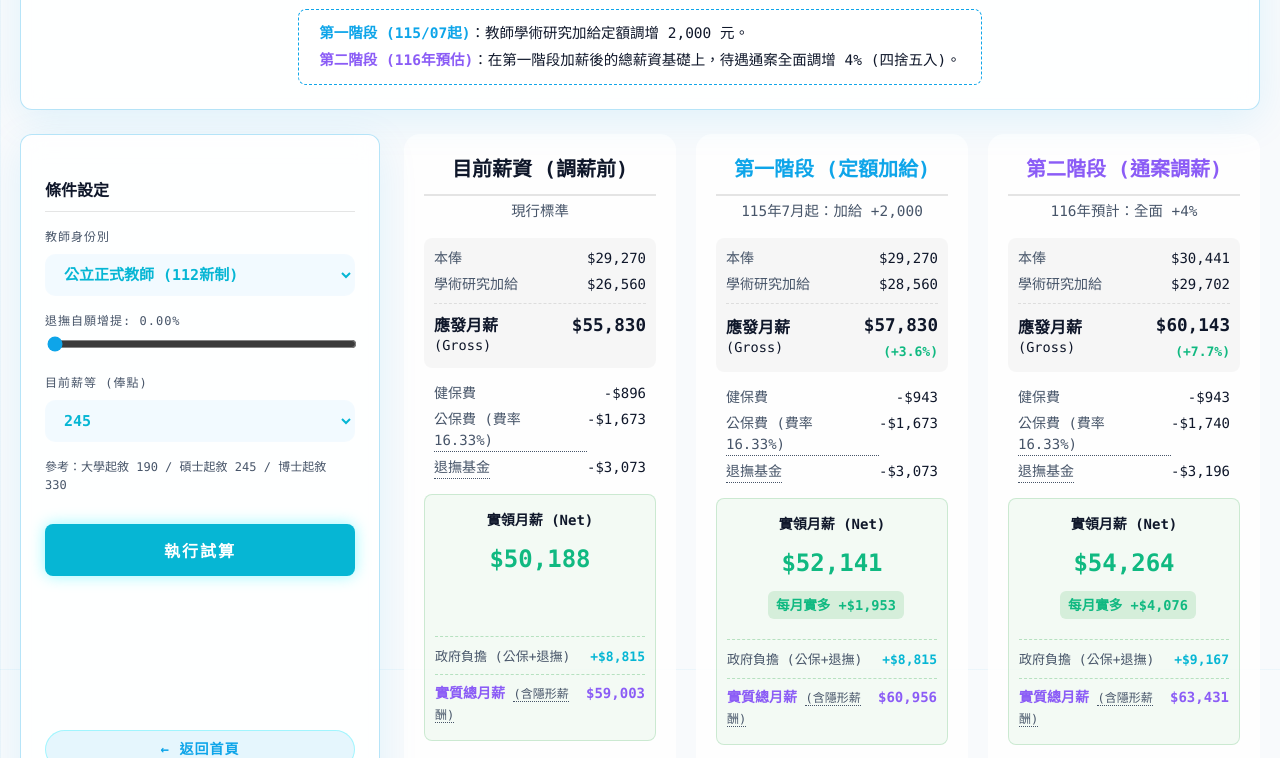
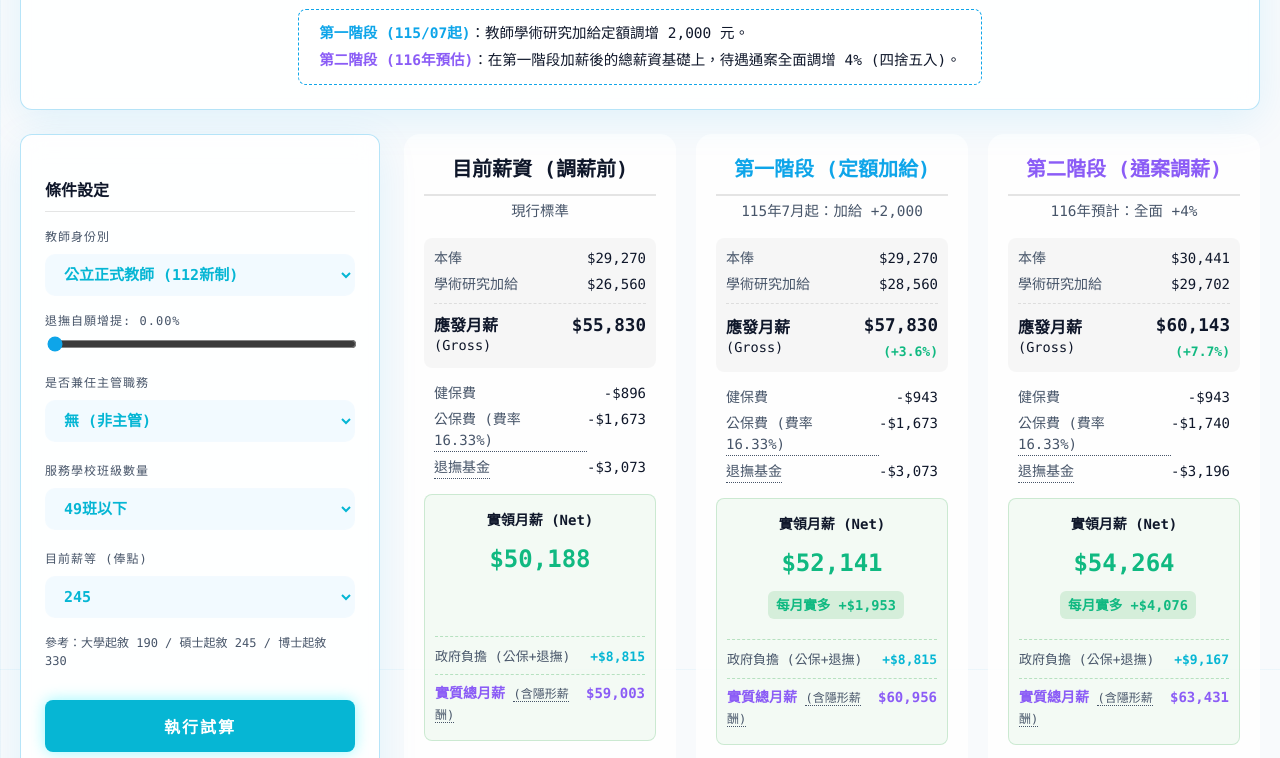
Before and after one commit to dondonjain/TeachORNot, a plain HTML site: page raise_calculator.html in a window 1280 px wide. Shown: the part 131-889 px from the top of the page. Drawn offline with Linux system fonts and the light colour scheme.

Commit message:
新增主管加給

```diff
--- a/raise_calculator.html
+++ b/raise_calculator.html
@@ -150,6 +150,26 @@
             </div>
 
             <div class="input-group">
+                <label>是否兼任主管職務</label>
+                <select id="supervisorRole" onchange="runRaiseSimulation()" style="margin-top: 6px; text-align: left;">
+                    <option value="無" selected>無 (非主管)</option>
+                    <option value="校長(高中職)">校長 (高中職)</option>
+                    <option value="校長(一般中小學)">校長 (一般中小學)</option>
+                    <option value="主任">主任</option>
+                    <option value="組長">組長</option>
+                </select>
+            </div>
+
+            <div class="input-group">
+                <label>服務學校班級數量</label>
+                <select id="classCount" onchange="runRaiseSimulation()" style="margin-top: 6px; text-align: left;">
+                    <option value="70班以上">70班以上</option>
+                    <option value="50-69班">50 ~ 69班</option>
+                    <option value="49班以下" selected>49班以下</option>
+                </select>
+            </div>
+
+            <div class="input-group">
                 <label>目前薪等 (俸點)</label>
                 <select id="startPoint" onchange="runRaiseSimulation()" style="margin-top: 6px; text-align: left;"></select>
             </div>
--- a/raise_calculator.js
+++ b/raise_calculator.js
@@ -31,7 +31,7 @@ function togglePensionUI() {
     if (volGroup) volGroup.style.display = (val === 'official_new') ? 'flex' : 'none';
 }
 
-function calculateStage(stageIdx, point, teacherType, optInPension) {
+function calculateStage(stageIdx, point, teacherType, optInPension, supervisorRole, classCount) {
     let isOldSys = teacherType === 'official_old';
     let isNewSys = teacherType === 'official_new';
 
@@ -39,16 +39,40 @@ function calculateStage(stageIdx, point, teacherType, optInPension) {
     let b = AppData.basePayMap[point] || 0;
     let a = (point >= 475) ? 35780 : ((point >= 350) ? 30140 : ((point >= 245) ? 26560 : 23160));
 
+    // 取得主管加給(s)與工作獎金(w)
+    let s = 0;
+    let w = 0;
+    if (supervisorRole === '校長(高中職)') s = 13510;
+    else if (supervisorRole === '校長(一般中小學)') s = 10010;
+    else if (supervisorRole === '主任' && classCount === '70班以上') s = 7750;
+    else if (supervisorRole === '主任' || supervisorRole === '組長') {
+        if (point >= 290) s = 5930;
+        else if (point >= 245) s = 4870;
+        else s = 4320;
+    }
+
+    if (supervisorRole !== '無') {
+        if (supervisorRole === '校長(高中職)' || supervisorRole === '校長(一般中小學)') {
+            w = (classCount === '70班以上' || classCount === '50-69班') ? 2000 : 1000;
+        } else {
+            w = (classCount === '70班以上' || classCount === '50-69班') ? 1500 : 1000;
+        }
+    }
+
     // 依據調薪階段調整
     if (stageIdx === 1) {
         a += 2000;
+        if (s > 0) s += 2000;
     } else if (stageIdx === 2) {
         a += 2000;
+        if (s > 0) s += 2000;
+
         b = Math.round(b * 1.04);
         a = Math.round(a * 1.04);
+        if (s > 0) s = Math.round(s * 1.04);
     }
 
-    let gM = b + a;
+    let gM = b + a + s + w;
     let mH = getHealthIns(gM);
 
     let mPubSelf = 0, mPubGov = 0;
@@ -84,7 +108,7 @@ function calculateStage(stageIdx, point, teacherType, optInPension) {
     let poolGovAnnual = poolGov * 12;
 
     return {
-        stageIdx, b, a, gM, mH, mPubSelf, mPenSelf, mLaborSelf, netM, poolGov,
+        stageIdx, b, a, s, w, gM, mH, mPubSelf, mPenSelf, mLaborSelf, netM, poolGov,
         gA, tax, taxRate, aNetActual, poolGovAnnual,
         isOldSys, isNewSys
     };
@@ -145,6 +169,14 @@ function renderCard(data, title, subtitle, color, diffFrom) {
             <div style="display:flex; justify-content:space-between; font-size:14px; margin-bottom:5px;">
                 <span style="color:var(--text-secondary)">學術研究加給</span><span>$${formatMoney(data.a)}</span>
             </div>
+            ${data.s > 0 ? `
+            <div style="display:flex; justify-content:space-between; font-size:14px; margin-bottom:5px;">
+                <span style="color:var(--text-secondary)">主管職務加給</span><span>$${formatMoney(data.s)}</span>
+            </div>` : ''}
+            ${data.w > 0 ? `
+            <div style="display:flex; justify-content:space-between; font-size:14px; margin-bottom:5px;">
+                <span style="color:var(--text-secondary)">兼任行政工作獎金</span><span>$${formatMoney(data.w)}</span>
+            </div>` : ''}
             <div style="display:flex; justify-content:space-between; align-items:center; margin-top:8px; padding-top:8px; border-top:1px dashed var(--divider);">
                 <span style="font-weight:700; line-height: 1.2;">應發月薪<br><span style="font-size:0.85em; font-weight:normal;">(Gross)</span></span>
                 <div style="text-align: right;">
@@ -194,13 +226,15 @@ function runRaiseSimulation() {
     let point = parseInt(document.getElementById('startPoint').value) || 245;
     let teacherType = document.getElementById('teacherType').value;
     let optInPension = document.getElementById('optInPension').checked;
+    let supervisorRole = document.getElementById('supervisorRole') ? document.getElementById('supervisorRole').value : '無';
+    let classCount = document.getElementById('classCount') ? document.getElementById('classCount').value : '49班以下';
 
     // 若超過最大值，限制在合法範圍
     if (point > 680) { point = 680; document.getElementById('startPoint').value = 680; }
 
-    let stage0 = calculateStage(0, point, teacherType, optInPension);
-    let stage1 = calculateStage(1, point, teacherType, optInPension);
-    let stage2 = calculateStage(2, point, teacherType, optInPension);
+    let stage0 = calculateStage(0, point, teacherType, optInPension, supervisorRole, classCount);
+    let stage1 = calculateStage(1, point, teacherType, optInPension, supervisorRole, classCount);
+    let stage2 = calculateStage(2, point, teacherType, optInPension, supervisorRole, classCount);
 
     let container = document.getElementById('results-container');
     container.innerHTML =
```
